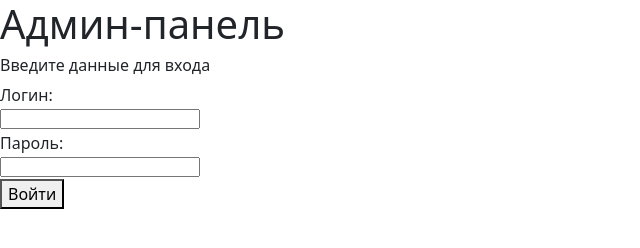
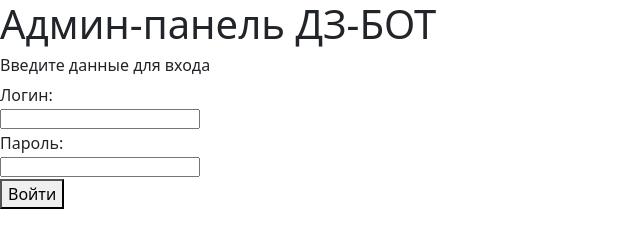
Before and after one commit to Br1gis/ZOSKISITE, a plain HTML site: page index.html in a window 1280 px wide. Shown: the whole page, without its empty margins (0-640 px from the left). Drawn offline with nearby package versions, Linux system fonts and the light colour scheme.

Commit message:
Update index.html

```diff
--- a/index.html
+++ b/index.html
@@ -9,7 +9,7 @@
     </head>
 
     <body>
-        <h1>Админ-панель</h1>
+        <h1>Админ-панель ДЗ-БОТ</h1>
 
         <h6>Введите данные для входа</h2>
 
```
